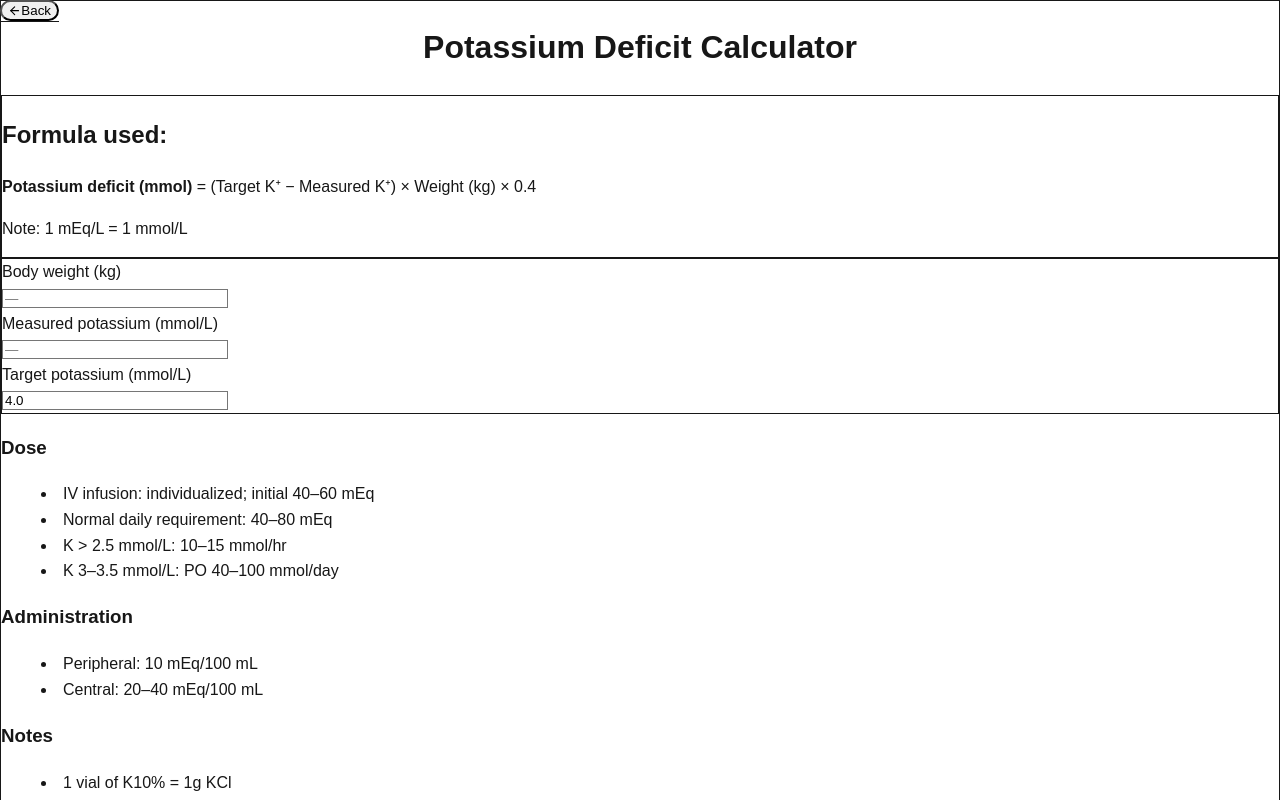
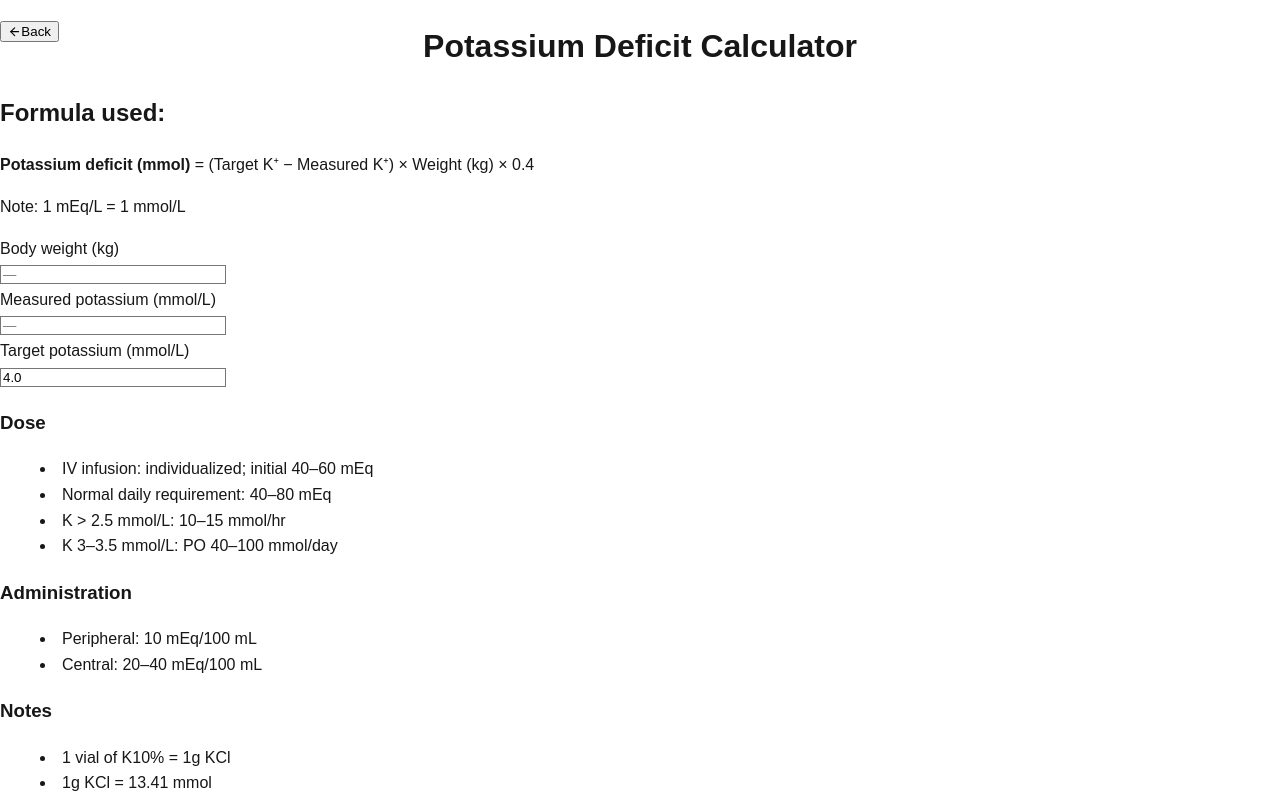
Before and after one commit to Jiahui-hub/HCTM-calculators, a Next.js app: page /calculators/potassium in a window 1280 px wide. Shown: the top 800 px of the page. Built offline with nearby package versions, Linux system fonts and the light colour scheme.

Commit message:
Refactor layout and styling for potassium calculator

```diff
--- a/app/calculators/potassium/page.tsx
+++ b/app/calculators/potassium/page.tsx
@@ -58,14 +58,14 @@ export default function PotassiumCalculator() {
 
   return (
     <div className="min-h-screen bg-gray-100">
-      <div className="max-w-4xl mx-auto px-6 pt-32 pb-16">
+      <div className="max-w-4xl mx-auto px-6 pt-28 pb-20">
 
       {/* Top bar */}
-      <div className="fixed top-0 left-0 right-0 bg-white border-b z-50">
+      <div className="fixed top-0 left-0 right-0 bg-white/90 backdrop-blur z-50">
         <div className="max-w-4xl mx-auto px-6 py-4">
           <button
             onClick={() => router.back()}
-            className="flex items-center gap-2 px-4 py-2 rounded-full bg-indigo-600 hover:bg-indigo-700 text-white text-sm font-semibold transition"
+            className="flex items-center gap-2 text-indigo-600 hover:text-indigo-800 text-sm font-semibold transition"
           >
             <FiArrowLeft className="w-4 h-4" />
             Back
@@ -76,15 +76,15 @@ export default function PotassiumCalculator() {
       <div className="h-28" />
 
       {/* Main Card */}
-      <div className="bg-white rounded-2xl shadow-sm border px-10 py-12">
+      <div className="bg-white px-2">
 
         <h1 className="text-4xl font-bold text-center text-gray-900 mb-8">
           Potassium Deficit Calculator
         </h1>
 
         {/* Formula Section */}
-        <div className="bg-gray-50 border rounded-xl p-6 max-w-2xl mx-auto mb-12">
-          <h2 className="text-xl font-semibold mb-3 text-gray-800">
+        <div className="max-w-2xl mx-auto mb-14">
+          <h2 className="text-lg font-semibold text-gray-800 mb-2">
             Formula used:
           </h2>
           <p className="text-gray-700 mb-2">
@@ -96,7 +96,7 @@ export default function PotassiumCalculator() {
         </div>
 
         {/* Input Section */}
-        <div className="grid gap-10 md:grid-cols-3 bg-gray-50 border rounded-xl p-8 max-w-3xl mx-auto mb-12">
+        <div className="grid gap-10 md:grid-cols-3 max-w-3xl mx-auto mb-14">
           <Input label="Body weight (kg)" value={weight} setValue={setWeight} />
           <Input label="Measured potassium (mmol/L)" value={currentK} setValue={setCurrentK} />
           <Input label="Target potassium (mmol/L)" value={targetK} setValue={setTargetK} />
```
